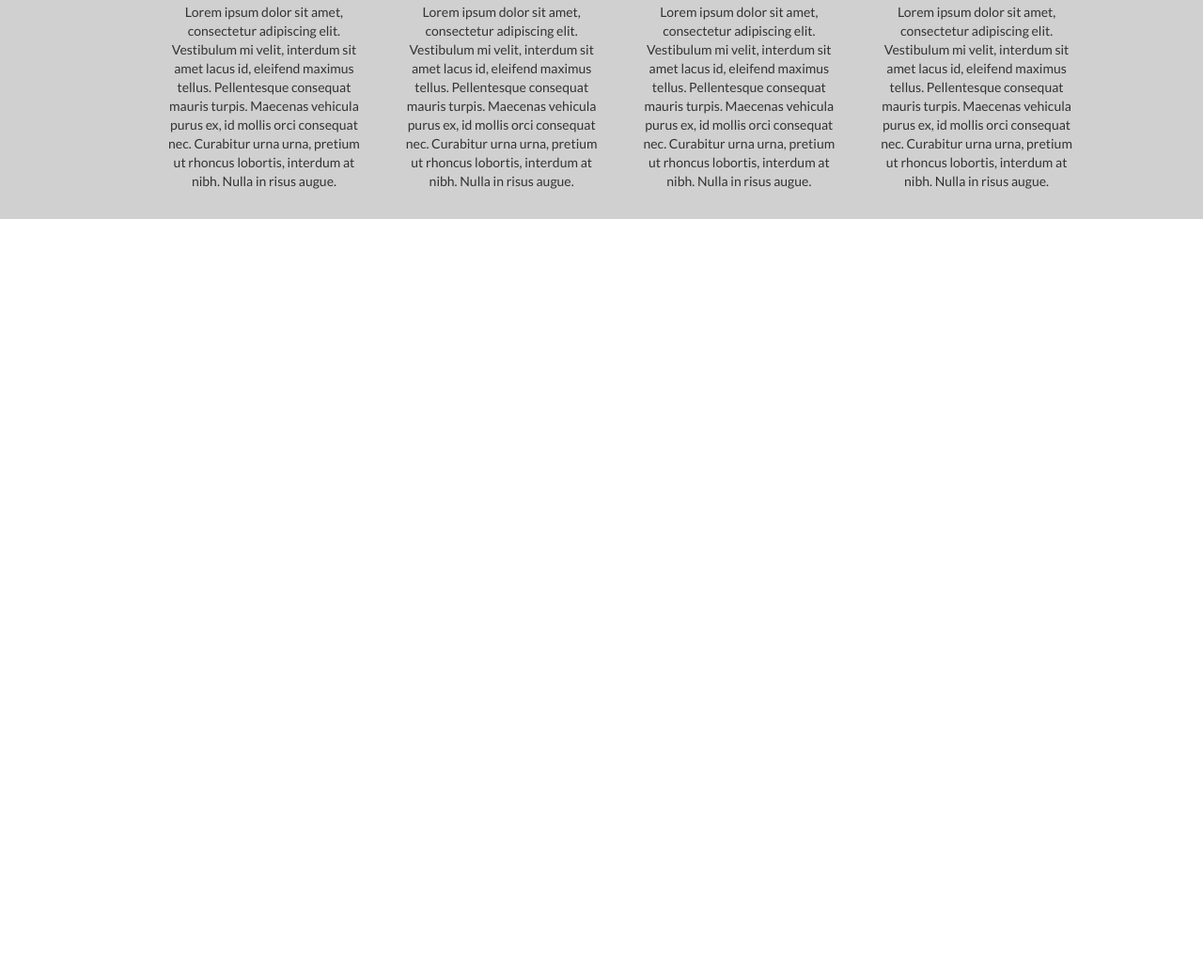
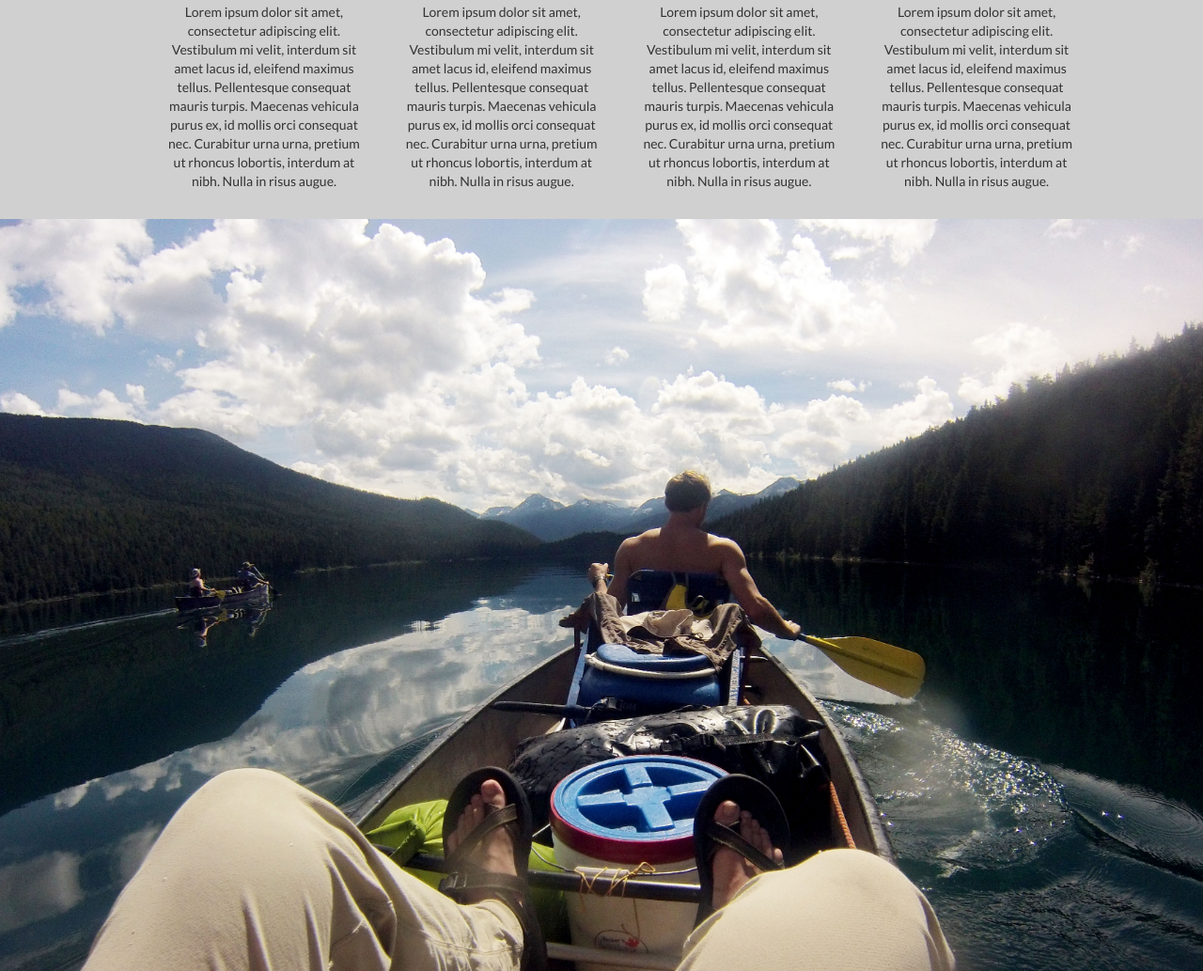
Before and after one commit to kylearob/canada2015, a plain HTML site: page index.html in a window 1280 px wide. Shown: the part 2168-3201 px from the top of the page at 94% size. Drawn offline with nearby package versions, Linux system fonts and the light colour scheme.

Commit message:
fix img css

```diff
--- a/style/style.css
+++ b/style/style.css
@@ -48,7 +48,7 @@ BACKGROUND
   background-image: url("../img/bg9.jpg");
 }
 .cd-fixed-bg.cd-bg-3 {
-  background-image: url("../img/bg14.jpg");
+  background-image: url("../img/bg15.jpg");
 }
 .cd-fixed-bg.cd-bg-4 {
   background-image: url("../img/bg2.jpg");
```
